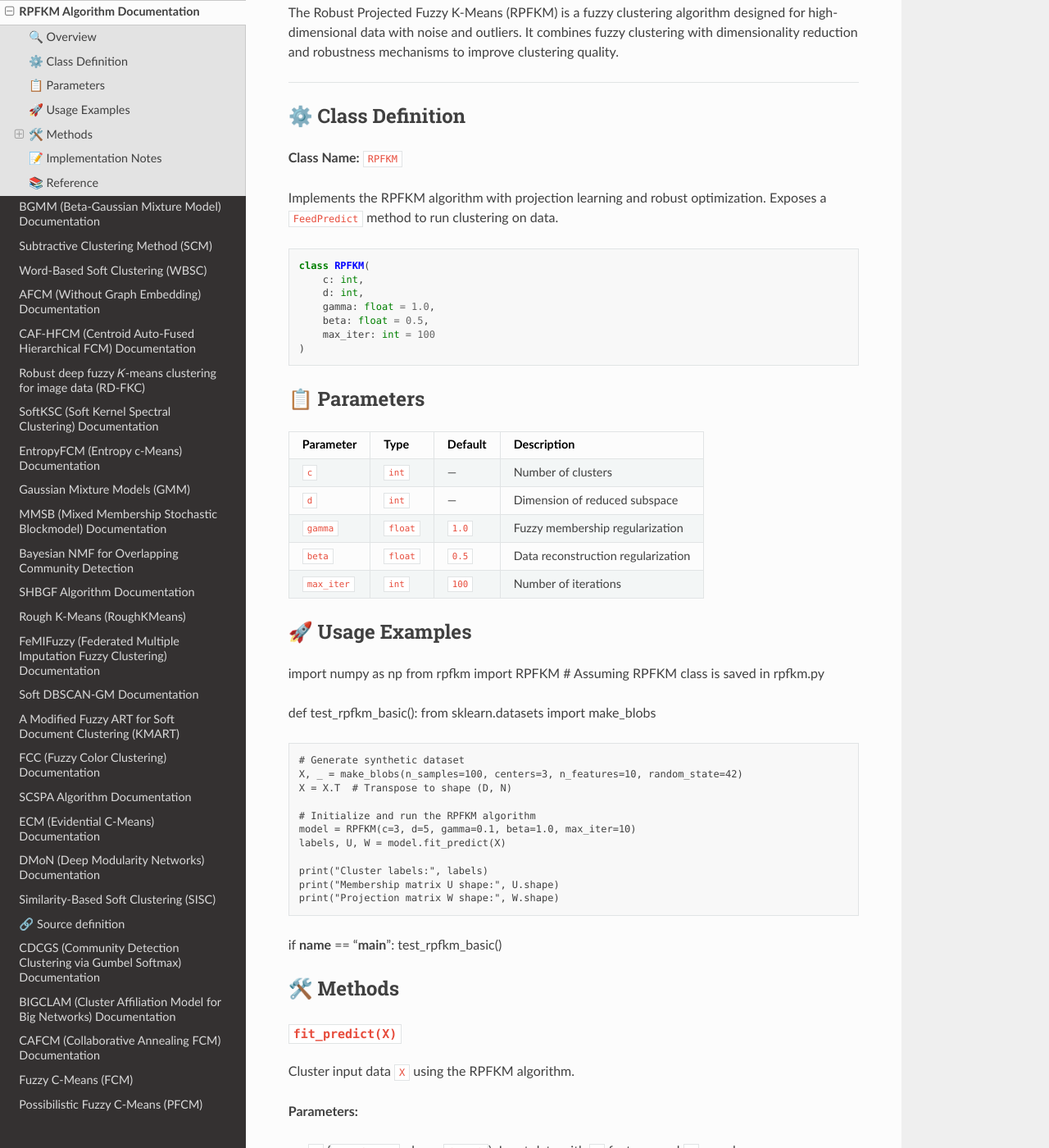
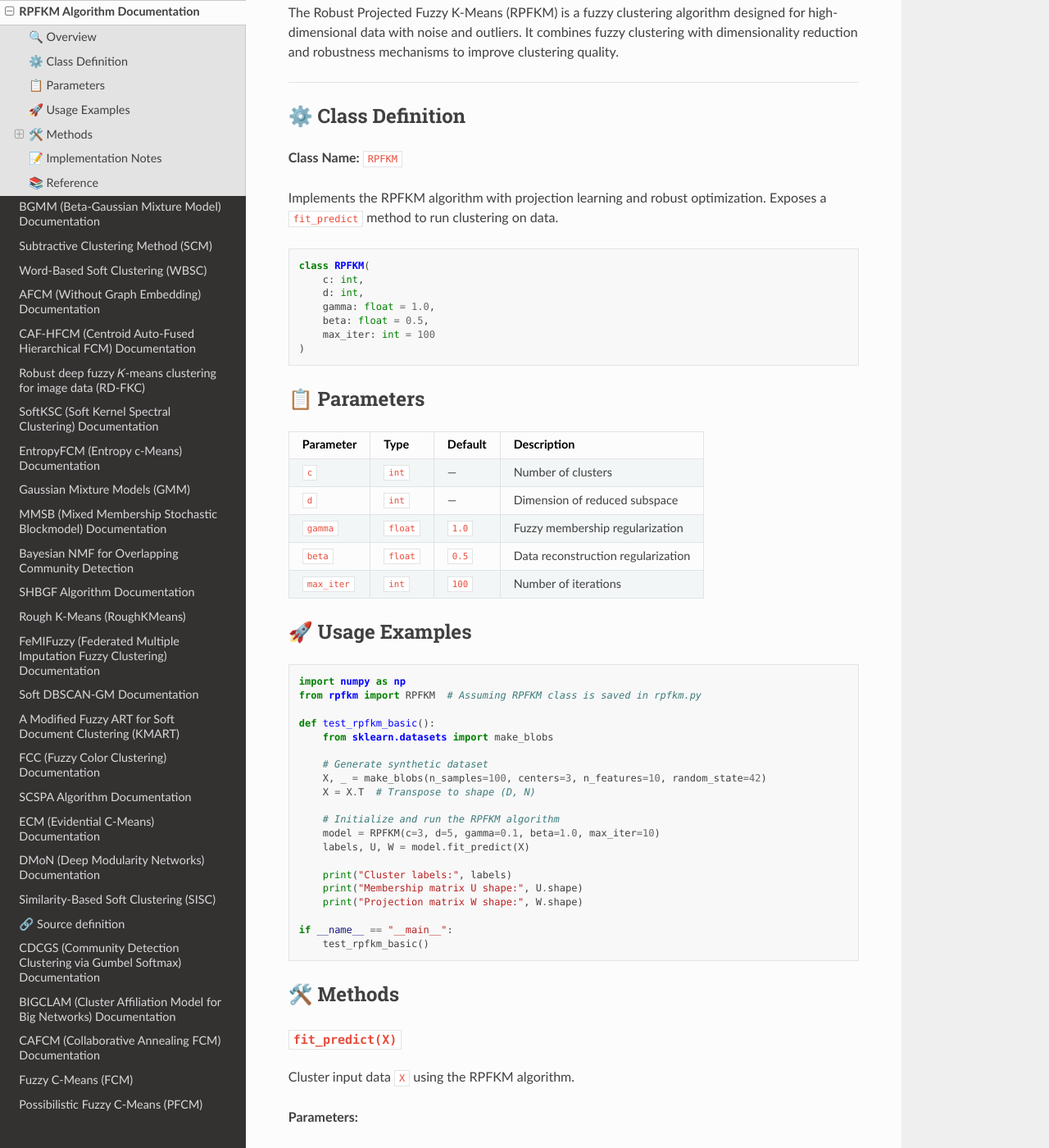
Before and after one commit to soft-clustering/soft-clustering, a Sphinx documentation site: the page built from docs/source/rpfkm.md, in a window 1280 px wide and 1400 px high, scrolled down 212 px. Shown: the whole window at 82% size. Built offline with Sphinx 7.4.7 and the Read the Docs theme 3.1.0, drawn with Linux system fonts in a browser that asks for light colours.

Commit message:
fix: rpfkm doc

````diff
--- a/docs/source/rpfkm.md
+++ b/docs/source/rpfkm.md
@@ -8,7 +8,7 @@ The Robust Projected Fuzzy K-Means (RPFKM) is a fuzzy clustering algorithm desig
 ## ⚙️ Class Definition
 **Class Name:** `RPFKM`
 
-Implements the RPFKM algorithm with projection learning and robust optimization. Exposes a `FeedPredict` method to run clustering on data.
+Implements the RPFKM algorithm with projection learning and robust optimization. Exposes a `fit_predict` method to run clustering on data.
 
 ```python
 class RPFKM(
@@ -30,6 +30,8 @@ class RPFKM(
 | `max_iter`  | `int`   | `100`   | Number of iterations                             |
 
 ## 🚀 Usage Examples
+
+```python
 import numpy as np
 from rpfkm import RPFKM  # Assuming RPFKM class is saved in rpfkm.py
 
@@ -50,8 +52,7 @@ def test_rpfkm_basic():
 
 if __name__ == "__main__":
     test_rpfkm_basic()
-
-
+```
 
 
 ## 🛠️ Methods
````
